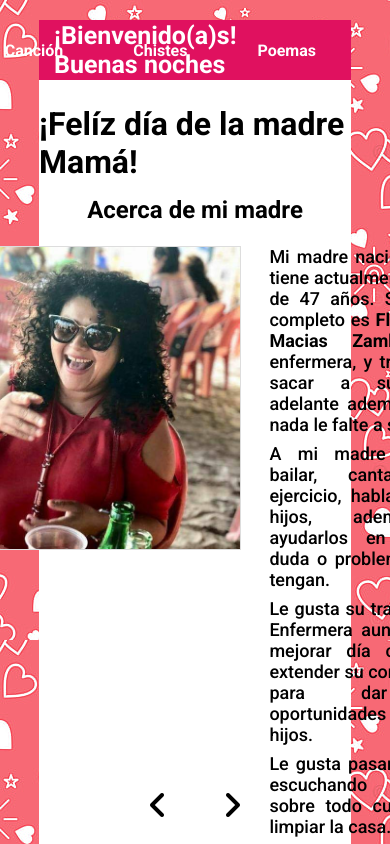
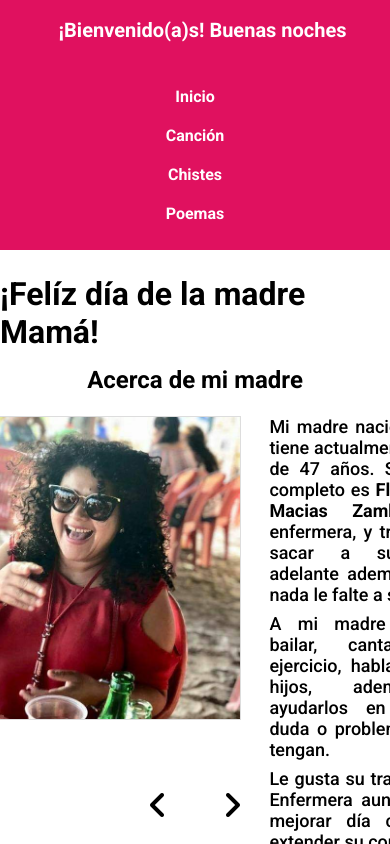
Before and after one commit to Jorgemacias-12/Dia-de-las-madres, an Angular app: page / in a window 390 px wide. Shown: the top 844 px of the page. Built offline with nearby package versions, Linux system fonts and the light colour scheme.

Commit message:
Diseño responsivo para la navbar y el footer de las rutas en los siguientes tamaños [1199px, 959px, 767px, 415px] se terminaron

```diff
--- a/src/resposive.css
+++ b/src/resposive.css
@@ -0,0 +1,62 @@
+@media all  and (max-width: 1199px) {
+  .container {
+    width: 100%;
+  }
+  .app-nav {
+    margin-top: 0;
+  }
+  .footer {
+    margin-bottom: 0;
+  }
+}
+
+@media all and (max-width: 959px) {
+  .nav-title {
+    width: 50%;
+  }
+  .title {
+    font-size: 20px;
+  }
+  .nav-list {
+    width: 50%;
+  }
+}
+
+@media all and (max-width: 767px) {
+  .app-nav {
+    height: 120px;
+    flex-flow: column;
+  }
+  .nav-title {
+    display: flex;
+    justify-content: center;
+    align-items: center;
+    width: 100%;
+    height: 60px;
+  }
+  .nav-list {
+    display: flex;
+    justify-content: center;
+    align-items: center;
+    width: 100%;
+  }
+}
+
+@media all and (max-width: 415px) {
+  .title {
+    white-space: pre-line;
+  }
+  .app-nav {
+    height: 250px;
+  }
+  .nav-list {
+    flex-flow: column;
+    height: calc(100% - 60px);
+  }
+  .list-item {
+    margin: 10px 0px;
+  }
+  .copy {
+    font-size: 16px;
+  }
+}
```
